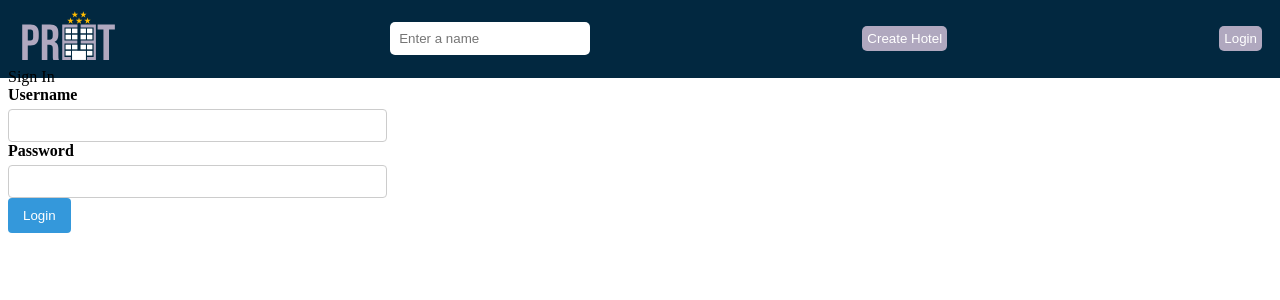
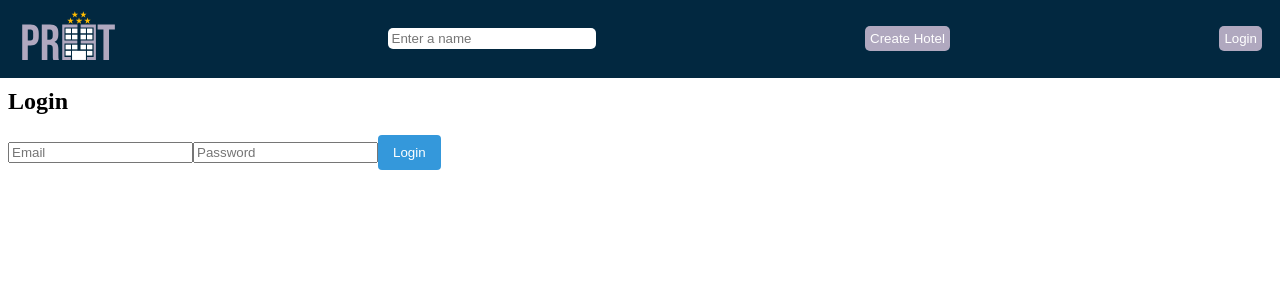
Before and after one commit to JoniRedrado/PREET-client, a React (Vite) app: page / in a window 1280 px wide. Shown: the top 300 px of the page. Built offline with nearby package versions, Linux system fonts and the light colour scheme.

Commit message:
token login

```diff
--- /dev/null
+++ b/src/Components/Auth/Auth.js
@@ -0,0 +1,61 @@
+import axios from "axios"
+
+// Función para iniciar sesión
+export  async function login(email, password) {
+    try {
+        const response = await axios.post('http://localhost:3001/auth/login', { email, password });
+        if (response.status === 200) {
+            // Almacenar el token JWT en el almacenamiento local
+            localStorage.setItem('token', response.data.token);
+            console.log('Token almacenado correctamente:', response.data.token);
+            return response.data;
+        } else {
+            throw new Error(response.data.message || 'Error de inicio de sesión');
+        }
+    } catch (error) {
+        console.error('Error de inicio de sesión:', error.message);
+        throw error;
+    }
+}
+
+// Función para registrar un usuario
+// export  async function register(name, lastName, email, password) {
+//     try {
+//         const response = await axios.post('/api/register', { name, lastName, email, password });
+//         if (response.status === 200) {
+//             return response.data;
+//         } else {
+//             throw new Error(response.data.error || 'Error al registrar usuario');
+//         }
+//     } catch (error) {
+//         console.error('Error al registrar usuario:', error.message);
+//         throw error;
+//     }
+// }
+
+// Función para cerrar sesión
+// function logout() {
+//     localStorage.removeItem('token');
+// }
+
+// Interceptar las solicitudes salientes y adjuntar el token JWT en el encabezado de autorización
+axios.interceptors.request.use(config => {
+    const token = localStorage.getItem('token');
+    if (token) {
+        config.headers.Authorization = `Bearer ${token}`;
+    }
+    return config;
+}, error => {
+    return Promise.reject(error);
+});
+
+// Manejar errores de autenticación, como credenciales incorrectas o tokens inválidos
+axios.interceptors.response.use(response => {
+    return response;
+}, error => {
+    if (error.response && error.response.status === 403) {
+        // Manejar el token inválido aquí
+        console.error('Token inválido:', error.response.data.error);
+    }
+    return Promise.reject(error);
+});
--- a/src/Pages/Home/Home.jsx
+++ b/src/Pages/Home/Home.jsx
@@ -18,20 +18,19 @@ function Home() {
     dispatch(getAllCountries());
 }, [currentPage]);
 
-  // let tokenExistsAndStillValide = (decodeToken(localStorage.getItem('token').exp * 1000 > Date.now()))
-
-  let tokenExistsAndStillValide = true
+  //const storedToken = localStorage.getItem('token');
+  // let tokenExistsAndStillValid = storedToken && decodeToken(storedToken).exp * 1000 > Date.now();
+  //let tokenExistsAndStillValide = true
 
   return (
     <>
-      {tokenExistsAndStillValide
-        ? (<div>
+        <div>
           <Filters />
           <Cards allHotels={filteredHotels} />
           <Pagination />
-        </div>)
-        : <Login />
-      }
+        </div>
+        <Login />
+
     </>
   );
 }
--- a/src/Pages/Login/Login.jsx
+++ b/src/Pages/Login/Login.jsx
@@ -1,117 +1,119 @@
-import { useState } from "react";
-import '../Login/Login.module.css'
-import axios from "axios";
-import { useNavigate } from 'react-router-dom'
-import { decodeToken } from "../../utils/decodeToken";
+// import { useState } from "react";
+// import '../Login/Login.module.css'
+// import axios from "axios";
+// import { useNavigate } from 'react-router-dom'
+// import { decodeToken } from "../../utils/decodeToken";
 
-const database = [
-  {
-    username: "user1",
-    password: "pass1",
-  },
-  {
-    username: "user2",
-    password: "pass2",
-  },
-];
+// export default function LoginForm() {
 
-const errors = {
-  uname: "invalid username",
-  pass: "invalid password",
-};
+//   const [errorMessages, setErrorMessages] = useState({});
+//   const [isSubmitted, setIsSubmitted] = useState(false);
+//   const [userData, setUserData] = useState({})
+//   const [logged, setLogged] = useState(false)
+//   const navigate = useNavigate()
 
-export default function LoginForm() {
+//   const renderErrorMessage = (name) =>
+//     name === errorMessages.name && (
+//       <div className="error">{errorMessages.message}</div>
+//     );
 
-  const [errorMessages, setErrorMessages] = useState({});
-  const [isSubmitted, setIsSubmitted] = useState(false);
-  const [userData, setUserData] = useState({})
-  const [logged, setLogged] = useState(false)
-  const navigate = useNavigate()
+//   const handleData = (e) => {
+//     e.preventDefault()
+//     const { name, value } = e.target;
+//     setUserData({ ...userData, [name]: value });
+//   };
 
-  const renderErrorMessage = (name) =>
-    name === errorMessages.name && (
-      <div className="error">{errorMessages.message}</div>
-    );
+//   const handleSubmit = (e) => {
 
-  const handleData = (e) => {
-    e.preventDefault()
-    const { name, value } = e.target;
-    setUserData({ ...userData, [name]: value });
-  };
+//     e.preventDefault();
 
-  const handleSubmit = (e) => {
+//     const config = {
+//       headers: {
+//         'Content-Type': 'application/json'
+//       },
+//     }
+//     const userDataToSend = {
+//       email: userData.username,
+//       password: userData.password
+//     };
+//     axios.post('http://localhost:3001/auth/login', userDataToSend, config)
+//       .then(response => {
+//         console.log('Respuesta del servidor:', response)
+//         if (response.data.token) {
+//           localStorage.setItem('token', response.data.token)
+//           setLogged(true)
+//           console.log(decodeToken(response.data.token))
+//         } else {
+//           setLogged(false)
+//         }
 
-    e.preventDefault();
+//         console.log((decodeToken(response.data.token)))
 
-    const config = {
-      headers: {
-        'Content-Type': 'application/json'
-      },
-    }
+//       })
+//       .catch(error => console.error('Error:', error))
+//     }
+//   const renderForm = (
+//     <div className="login-form">
+//       <form onSubmit={handleSubmit}>
+//         <div className="input-container">
+//           <label>Email</label>
+//           <input onChange={handleData} type="text" name="username" />
+//           {renderErrorMessage("username")}
+//         </div>
+//         <div className="input-container">
+//           <label>Password </label>
+//           <input onChange={handleData} type="password" name="password" />
+//           {renderErrorMessage("password")}
+//         </div>
+//         <div className="button-container">
+//           <button onClick={handleSubmit}>Login</button>
+//         </div>
+//       </form>
+//     </div>
+//   )
 
-    axios.post('url', userData, config)
-      .then(response => {
+//   if (isSubmitted && logged) {
+//     navigate("/home")
+//   }
 
-        if (response.token) {
-          localStorage.setItem('token', response.token)
-          setLogged(true)
-        } else {
-          setLogged(false)
-        }
+//   return (
+//       <div className="login-form">
+//         <div className="title">Sign In</div>
+//         {isSubmitted ? <div>User is successfully logged in</div> : renderForm}
+//       </div>
+//   );
+// }
 
-        console.log((decodeToken(response.token)))
+import { useState } from 'react';
+import { login } from '../../Components/Auth/Auth';
+import { useNavigate } from 'react-router-dom';
 
-      })
-      .catch(error => console.error('Error:', error))
+function LoginForm() {
+    const [email, setEmail] = useState('');
+    const [password, setPassword] = useState('');
+    const [error, setError] = useState('');
+    const navigate = useNavigate();
 
-    let { username, password } = document.forms[0];
-
-    // Find user login info
-    const dataValidation = database.find((user) => user.username === username.value);
-
-    // Compare user info
-    if (dataValidation) {
-      if (dataValidation.password !== password.value) {
-        // Invalid password
-        setErrorMessages({ name: "password", message: errors.pass });
-      } else {
-        setIsSubmitted(true);
-        setLogged(true)
-      }
-    } else {
-      // Username not found
-      setErrorMessages({ name: "username", message: errors.uname });
+    const handleLogin = async () => {
+        try {
+            const data = await login(email, password);
+            navigate('/home',data)
+        } catch (error) {
+            setError(error.message);
         }
     };
 
-  const renderForm = (
-    <div className="login-form">
-      <form onSubmit={handleSubmit}>
-        <div className="input-container">
-          <label>Username</label>
-          <input onChange={handleData} type="text" name="username" />
-          {renderErrorMessage("username")}
-        </div>
-        <div className="input-container">
-          <label>Password </label>
-          <input onChange={handleData} type="password" name="password" />
-          {renderErrorMessage("password")}
-        </div>
-        <div className="button-container">
-          <button onClick={handleSubmit}>Login</button>
-        </div>
+    return (
+        <div>
+            <h2>Login</h2>
+            <form>
+                <input type="email" placeholder="Email" value={email} onChange={(e) => setEmail(e.target.value)} />
+                <input type="password" placeholder="Password" value={password} onChange={(e) => setPassword(e.target.value)} />
+                <button type="button" onClick={handleLogin}>Login</button>
             </form>
-    </div>
-  )
-
-  if (isSubmitted && logged) {
-    navigate("/home")
-  }
-
-  return (
-      <div className="login-form">
-        <div className="title">Sign In</div>
-        {isSubmitted ? <div>User is successfully logged in</div> : renderForm}
+            {error && <p>{error}</p>}
         </div>
     );
 }
+
+export default LoginForm;
--- a/src/utils/decodeToken.js
+++ b/src/utils/decodeToken.js
@@ -1,11 +1,29 @@
+// export function decodeToken(token) {
+//   let decodeToken;
+
+//   try {
+//     if(token){
+//       decodeToken = JSON.parse(atob(token.split(".")[1]));
+//     }else
+//     console.log(token);
+//   } catch (error) {
+//     console.error("Error al parsear token", error);
+//   }
+
+//   return decodeToken;
+// }
+
 export function decodeToken(token) {
-  let decodeToken;
-
   try {
-    decodeToken = JSON.parse(atob(token.split(".")[1]));
+    if (token) {
+      const decodedToken = JSON.parse(atob(token.split('.')[1]));
+      return decodedToken;
+    } else {
+      console.error('El token está vacío o indefinido');
+      return null;
+    }
   } catch (error) {
-    console.error("Error al parsear token", error);
+    console.error('Error al decodificar el token:', error);
+    return null;
   }
-
-  return decodeToken;
 }
```
Lines whose indentation alone changed are shown as unchanged.
